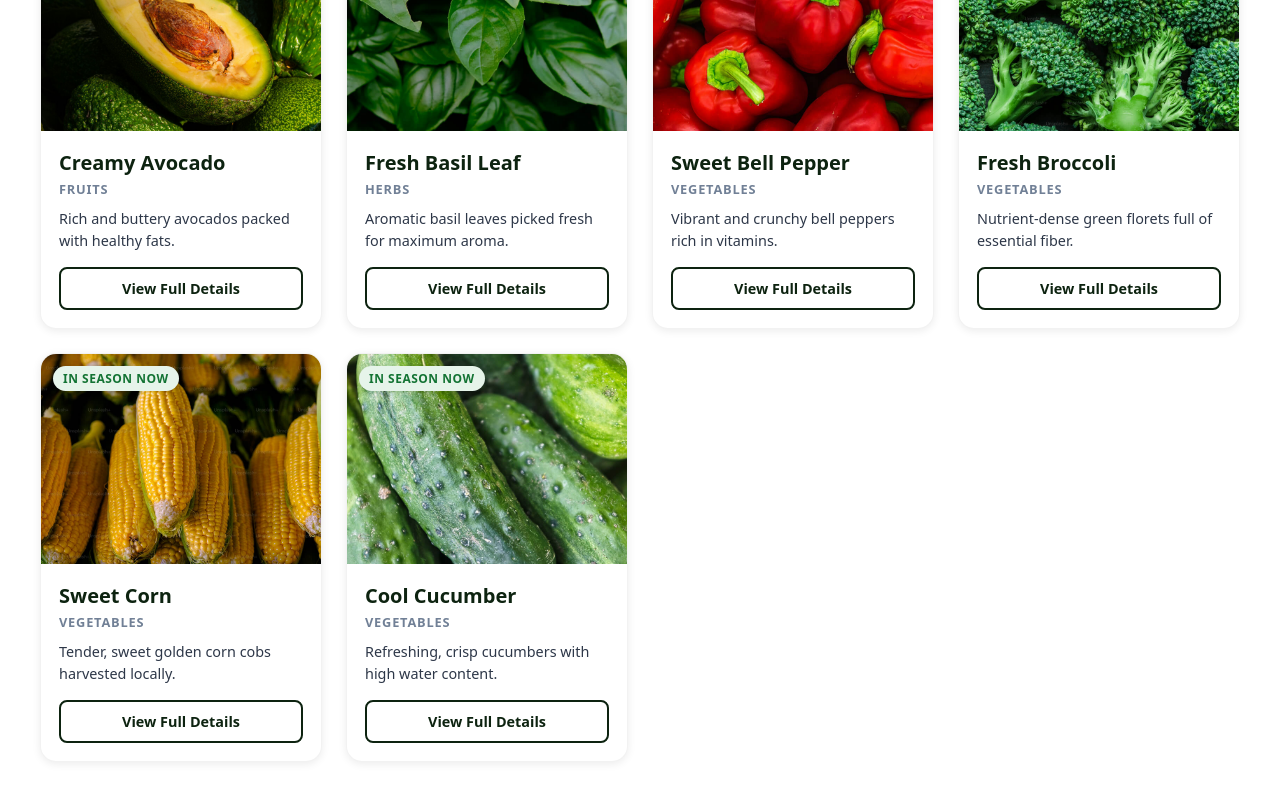
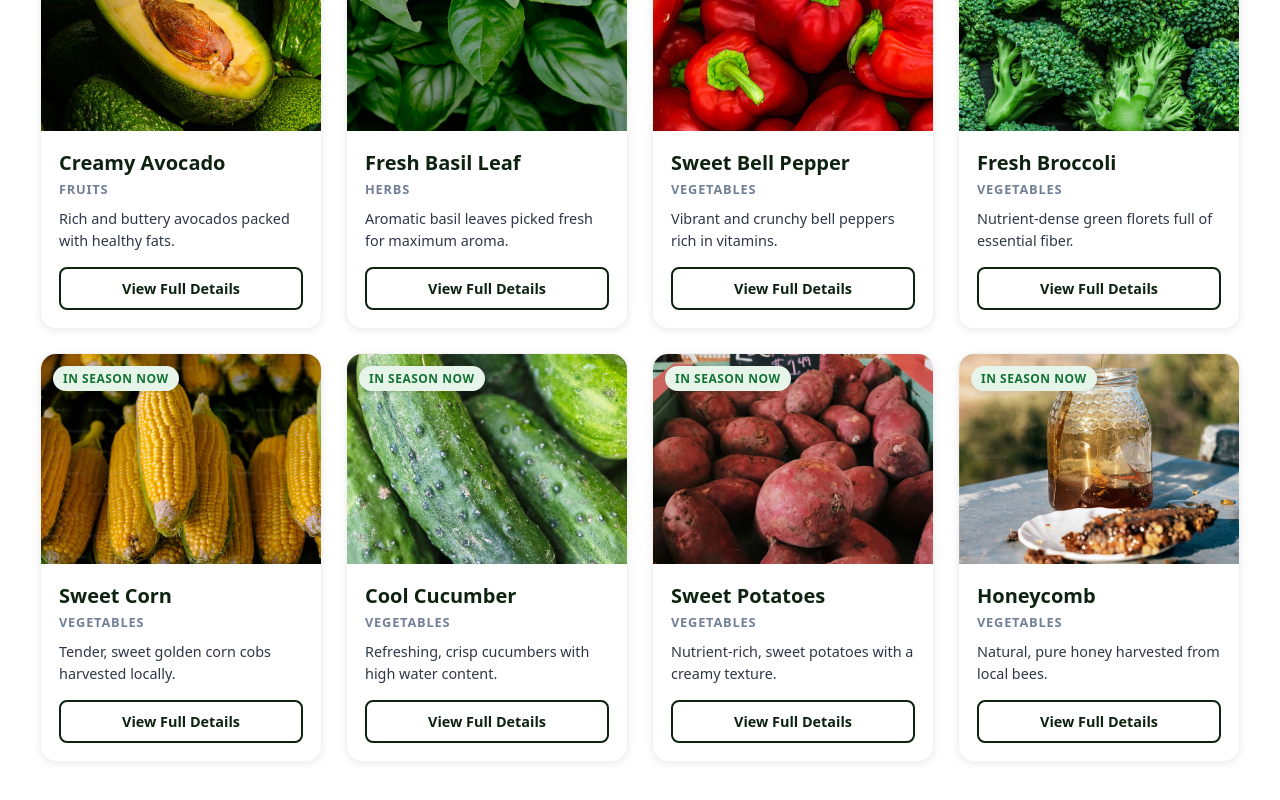
Before and after one commit to Pr1nce-101/FreshFind, a React (Vite) app: page /produce in a window 1280 px wide. Shown: the part 879-1679 px from the top of the page. Built offline with nearby package versions, Linux system fonts and the light colour scheme.

Commit message:
extraupdates for produce

```diff
--- a/src/data/produceData.js
+++ b/src/data/produceData.js
@@ -8,6 +8,8 @@ import bellPepper from '../images/bellepepper1.jpg';
 import broccoli from '../images/broccoli2.jpg';
 import corn from '../images/corn1.jpg';
 import cucumber from '../images/cuccumber1.jpg';
+import sweetPotatoes from '../images/sweet potato2.jpg';
+import honey from '../images/honeycomb 3.jpg';
 
 
 export const produceData = [
@@ -202,6 +204,46 @@ export const produceData = [
       { id: "m1", name: "Green Valley Organic Market", url: "/markets/m1" },
       { id: "m2", name: "City Center Farmers Market", url: "/markets/m2" }
     ]
+  },
+  {
+    id: 11,
+    name: "Sweet Potatoes",
+    category: "Vegetables",
+    image: sweetPotatoes,
+    seasonBadge: "In Season Now",
+    briefDescription: "Nutrient-rich, sweet potatoes with a creamy texture.",
+    fullDescription: "These sweet potatoes are perfect for roasting, mashing, or adding to soups and stews.",
+    peakSeasonRange: "September - November",
+    inStock: true,
+    nutritionalFacts: [
+      { label: "Calories", value: "16 kcal" },
+      { label: "Water Content", value: "95%" },
+      { label: "Vitamin K", value: "19% DV" }
+    ],
+    linkedMarkets: [
+      { id: "m1", name: "Riverfront Fresh Produce", url: "/markets/m1" },
+      { id: "m2", name: "City Center Farmers Market", url: "/markets/m2" }
+    ]
+  },
+    {
+    id: 12,
+    name: "Honeycomb",
+    category: "Vegetables",
+    image: honey,
+    seasonBadge: "In Season Now",
+    briefDescription: "Natural, pure honey harvested from local bees.",
+    fullDescription: "Rich and aromatic, this honey is perfect for sweetening teas, baking, or drizzling over yogurt and toast.",
+    peakSeasonRange: "September - November",
+    inStock: true,
+    nutritionalFacts: [
+      { label: "Calories", value: "28 kcal" },
+      { label: "Water Content", value: "95%" },
+      { label: "Vitamin K", value: "19% DV" }
+    ],
+    linkedMarkets: [
+      { id: "m1", name: "Riverfront Fresh Produce", url: "/markets/m1" },
+      { id: "m2", name: "City Center Farmers Market", url: "/markets/m2" }
+    ]
   }
 
 ];
```
Also changed, not shown: src/images/honeycomb 3.jpg (added), src/images/sweet potato2.jpg (added).
